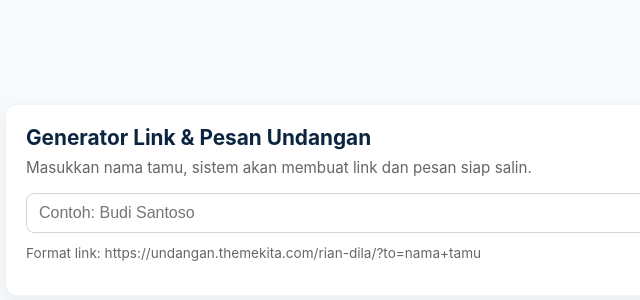
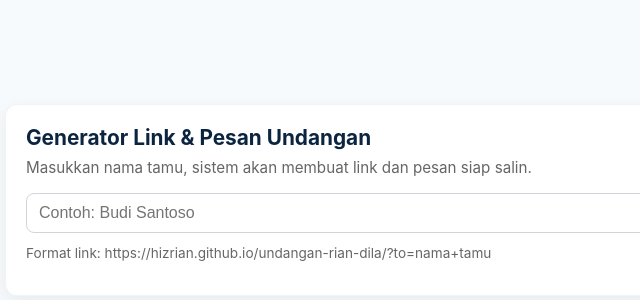
Before and after one commit to Hizrian/undangan-rian-dila, a plain HTML site: page generator-link.html in a window 1280 px wide. Shown: the part 224-524 px from the top of the page, 264-904 px from the left. Drawn offline with Linux system fonts and the light colour scheme.

Commit message:
Change base url

```diff
--- a/generator-link.html
+++ b/generator-link.html
@@ -147,7 +147,7 @@
         </div>
       </div>
 
-      <p class="hint">Format link: https://undangan.themekita.com/rian-dila/?to=nama+tamu</p>
+      <p class="hint">Format link: https://hizrian.github.io/undangan-rian-dila/?to=nama+tamu</p>
     </main>
 
     <script>
@@ -159,7 +159,7 @@
       const messageText = document.getElementById("messageText");
       const copyMsgBtn = document.getElementById("copyMsgBtn");
 
-      const baseURL = "https://undangan.themekita.com/rian-dila/?to=";
+      const baseURL = "https://hizrian.github.io/undangan-rian-dila/?to=";
       const mapLink = "https://maps.app.goo.gl/3zGkYmV2b7DdGWC98";
 
       function encodeName(name) {
```
